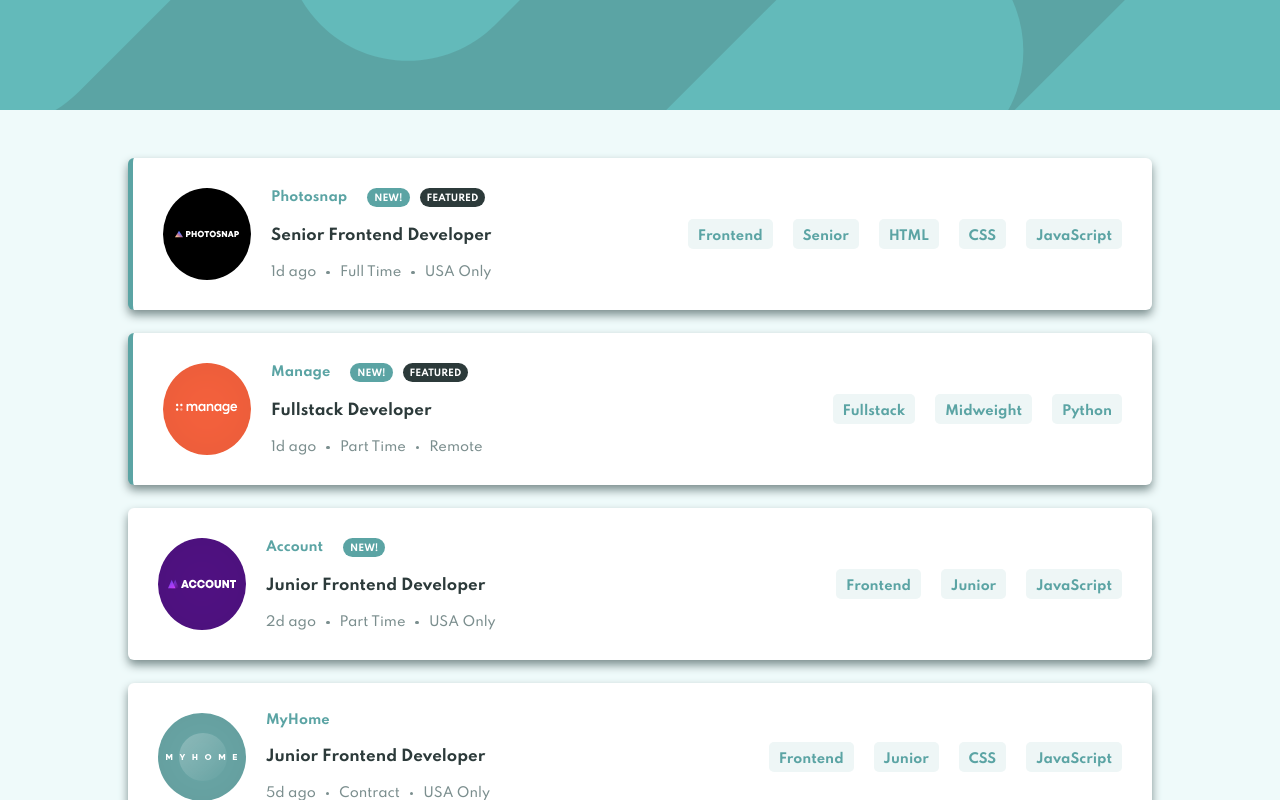
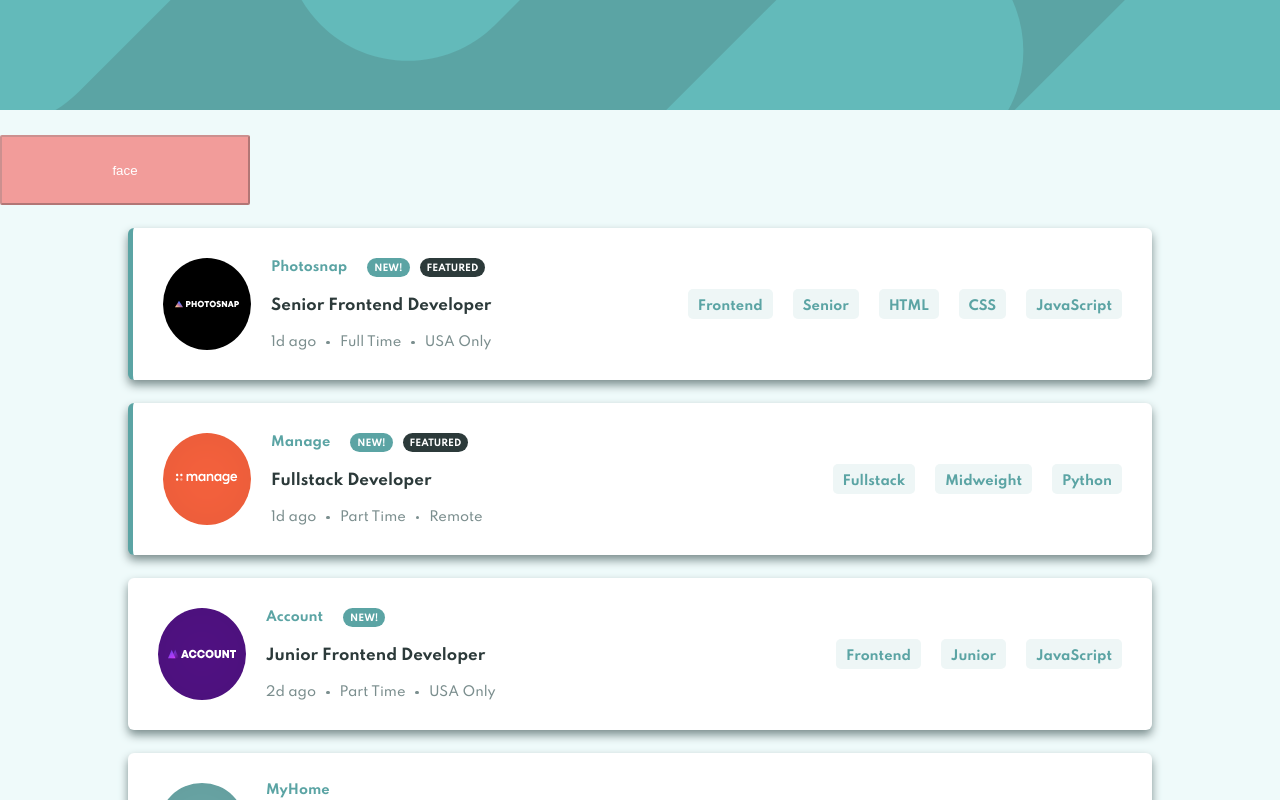
Before and after one commit to Maki1878/job-listings-app, a Vue app: page / in a window 1280 px wide. Shown: the top 800 px of the page. Built offline with nearby package versions, Linux system fonts and the light colour scheme.

Commit message:
added NButton component

```diff
--- a/public/index.html
+++ b/public/index.html
@@ -5,6 +5,10 @@
     <meta http-equiv="X-UA-Compatible" content="IE=edge" />
     <meta name="viewport" content="width=device-width,initial-scale=1.0" />
     <link rel="icon" href="<%= BASE_URL %>favicon-32x32.png" />
+    <link
+      href="https://fonts.googleapis.com/css?family=Material+Icons|Material+Icons+Outlined|Material+Icons+Two+Tone|Material+Icons+Round|Material+Icons+Sharp"
+      rel="stylesheet"
+    />
     <title><%= htmlWebpackPlugin.options.title %></title>
   </head>
   <body>
--- a/src/App.vue
+++ b/src/App.vue
@@ -6,6 +6,7 @@
 <script>
 import Header from './components/Header.vue';
 import Home from './components/Home.vue';
+
 export default {
   name: 'App',
   components: {
--- a/src/components/Home.vue
+++ b/src/components/Home.vue
@@ -6,6 +6,17 @@
       @remove-filter="removeFilter"
       @clear-filters="clearFilters"
     />
+    <NButton
+      :icon="icon"
+      label="face"
+      :disabled="true"
+      :negative="true"
+      @click="log"
+      class="style-nbutton"
+    >
+      <template v-slot:label>zzzzzzzzzzzzzzzzzz</template>
+      <template v-slot:icon><span class="material-icons icon">delete</span></template>
+    </NButton>
     <Job
       v-for="job in filteredJobs"
       :key="job.id"
@@ -26,16 +37,19 @@
 <script>
 import Job from './Job.vue';
 import Filterbar from './Filterbar.vue';
+import NButton from './ui/NButton.vue';
 export default {
   components: {
     Job,
     Filterbar,
+    NButton,
   },
 
   data() {
     return {
       jobs: [],
       filters: [],
+      icon: 'face',
     };
   },
   created() {
@@ -68,6 +82,9 @@ export default {
     clearFilters() {
       this.filters = [];
     },
+    log() {
+      console.log('radi');
+    },
   },
   computed: {
     filtersExist() {
@@ -93,4 +110,10 @@ export default {
   position: relative;
   top: -8.3rem;
 }
+
+.style-nbutton {
+  height: 7rem;
+  width: 25rem;
+  cursor: pointer;
+}
 </style>
--- /dev/null
+++ b/src/components/ui/NButton.vue
@@ -0,0 +1,95 @@
+<template>
+  <button :disabled="disabled" :class="{ negative: negative }" @click="$emit('click')">
+    <span v-if="label">{{ label }}</span>
+    <div v-if="renderSlotLabel">
+      <slot name="label"></slot>
+    </div>
+    <span v-if="renderPropIcon" class="material-icons icon">{{ icon }}</span>
+    <div v-if="renderSlotIcon">
+      <slot name="icon"></slot>
+    </div>
+  </button>
+</template>
+
+<script>
+export default {
+  emits: ['click'],
+  props: {
+    label: {
+      type: String,
+      required: false,
+      default: null,
+    },
+    icon: {
+      type: String,
+      required: false,
+      default: null,
+    },
+    disabled: {
+      type: Boolean,
+      required: false,
+      default: false,
+    },
+    negative: {
+      type: Boolean,
+      required: false,
+      default: false,
+    },
+  },
+  computed: {
+    renderSlotLabel() {
+      return this.$slots.label && !this.label;
+    },
+    renderPropIcon() {
+      return this.icon && !this.label && !this.$slots.label;
+    },
+    renderSlotIcon() {
+      return this.$slots.icon && !this.label && !this.$slots.label && !this.icon;
+    },
+  },
+};
+</script>
+
+<style scoped>
+button {
+  background: #1c86ff;
+  color: white;
+  border-radius: 2px;
+  position: relative;
+}
+
+button:hover {
+  background: #1c86ff linear-gradient(rgba(0, 0, 0, 0.05), rgba(0, 0, 0, 0.05));
+}
+
+button:active {
+  background: #1c86ff linear-gradient(rgba(0, 0, 0, 0.2), rgba(0, 0, 0, 0.2));
+}
+
+button:disabled {
+  background: #1c86ff linear-gradient(rgba(255, 255, 255, 0.5), rgba(255, 255, 255, 0.5));
+}
+
+.icon {
+  position: absolute;
+  left: 50%;
+  top: 50%;
+  transform: translate(-50%, -50%);
+}
+
+.negative {
+  background: #e53935;
+}
+
+.negative:hover {
+  background: #e53935 linear-gradient(rgba(0, 0, 0, 0.05), rgba(0, 0, 0, 0.05));
+}
+
+.negative:active {
+  background: #e53935 linear-gradient(rgba(0, 0, 0, 0.2), rgba(0, 0, 0, 0.2));
+}
+
+.negative:disabled {
+  background: #e53935 linear-gradient(rgba(255, 255, 255, 0.5), rgba(255, 255, 255, 0.5));
+}
+</style>
```
Also changed, not shown: 1 other file (tests, documents, lock files or other folders).
